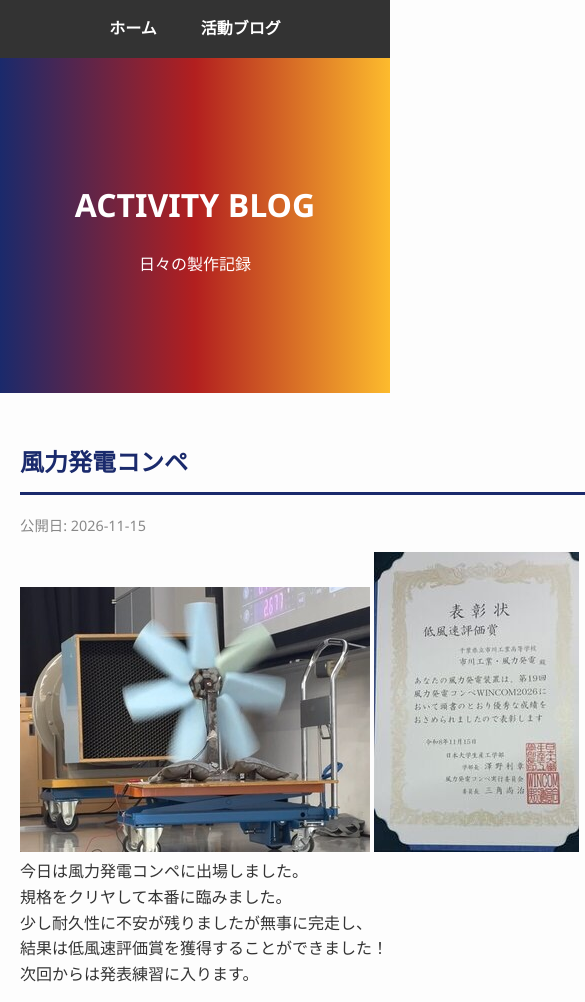
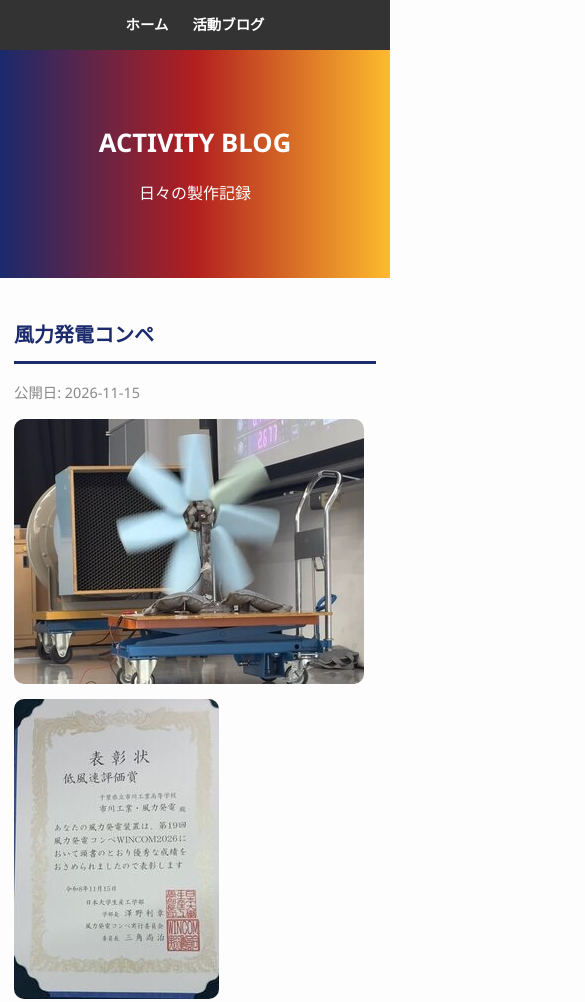
Before and after one commit to Xkot28/ichikawaTHS_Blog, a plain HTML site: page index.html in a window 390 px wide. Shown: the top 1002 px of the page, 585 px wide, since content can reach past the window. Drawn offline with Linux system fonts and the light colour scheme.

Commit message:
Update index.css

```diff
--- a/index.css
+++ b/index.css
@@ -67,6 +67,14 @@ main#blog-list {
     max-width: 700px; /* Increased max-width for blog posts */
     margin: 30px auto;
     padding: 0 20px;
+}
+
+main#blog-list img {
+    max-width: 100%;
+    height: auto;
+    display: block;
+    margin: 15px 0;
+    border-radius: 10px;
 }
 
 .post {
@@ -209,3 +217,57 @@ main#blog-list {
 #back-to-top:hover {
     background: #b21f1f;
 }
+
+/* Mobile Styles */
+@media (max-width: 768px) {
+    nav {
+        padding: 0.75rem 0.5rem;
+    }
+
+    nav a {
+        margin: 0 10px;
+        font-size: 0.9rem;
+    }
+
+    header {
+        padding: 56px 16px;
+    }
+
+    header h1 {
+        font-size: 1.6rem;
+    }
+
+    main,
+    main#blog-list {
+        margin: 24px auto;
+        padding: 0 14px;
+    }
+
+    main#blog-list article {
+        margin-bottom: 28px !important;
+        padding-bottom: 16px !important;
+    }
+
+    main#blog-list h2 {
+        font-size: 1.25rem;
+    }
+
+    .post-body {
+        font-size: 0.95rem;
+    }
+
+    main#blog-list img,
+    .post img {
+        max-width: 100%;
+        height: auto;
+        max-height: 300px;
+    }
+
+    #back-to-top {
+        right: 16px;
+        bottom: 16px;
+        width: 40px;
+        height: 40px;
+        font-size: 1rem;
+    }
+}
```
